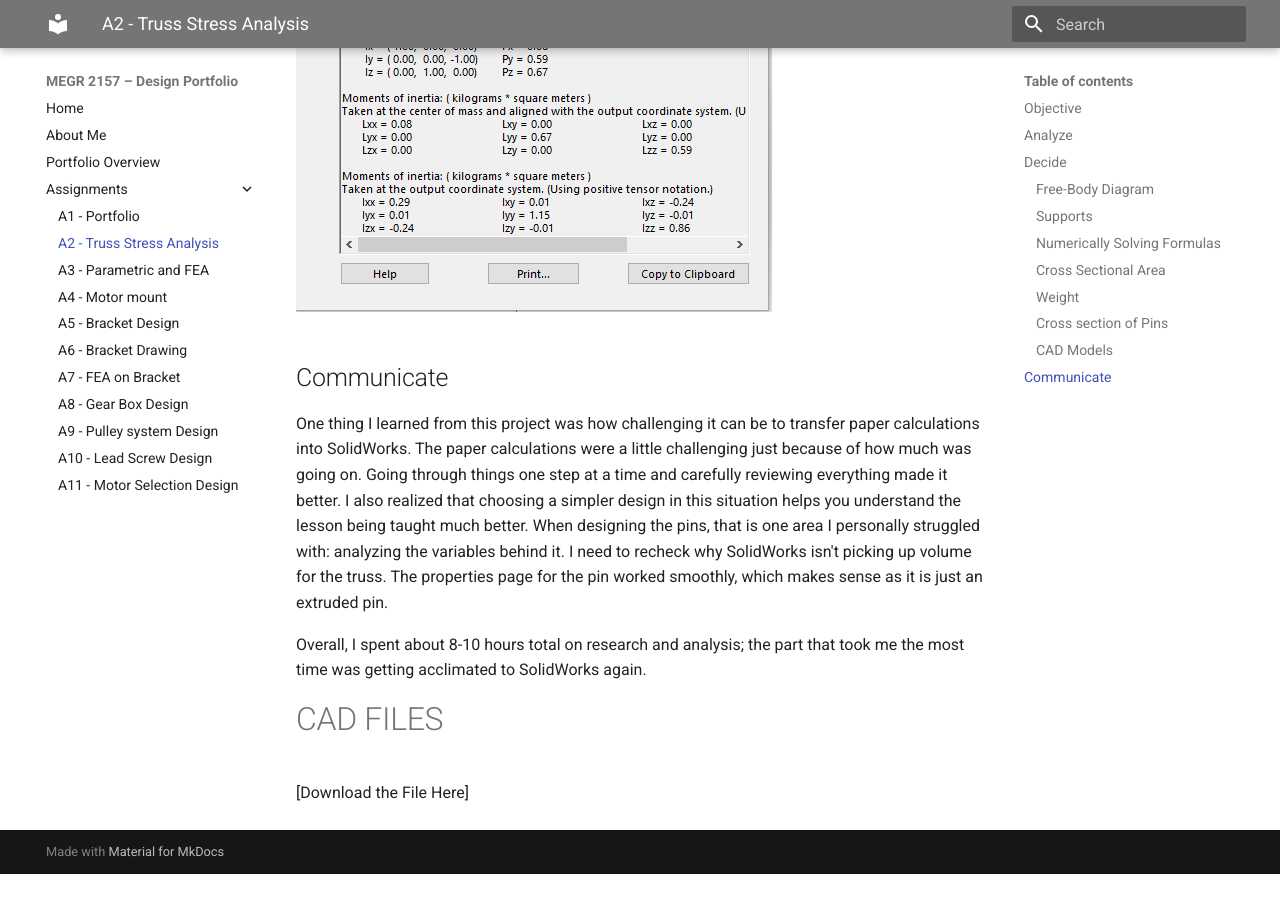
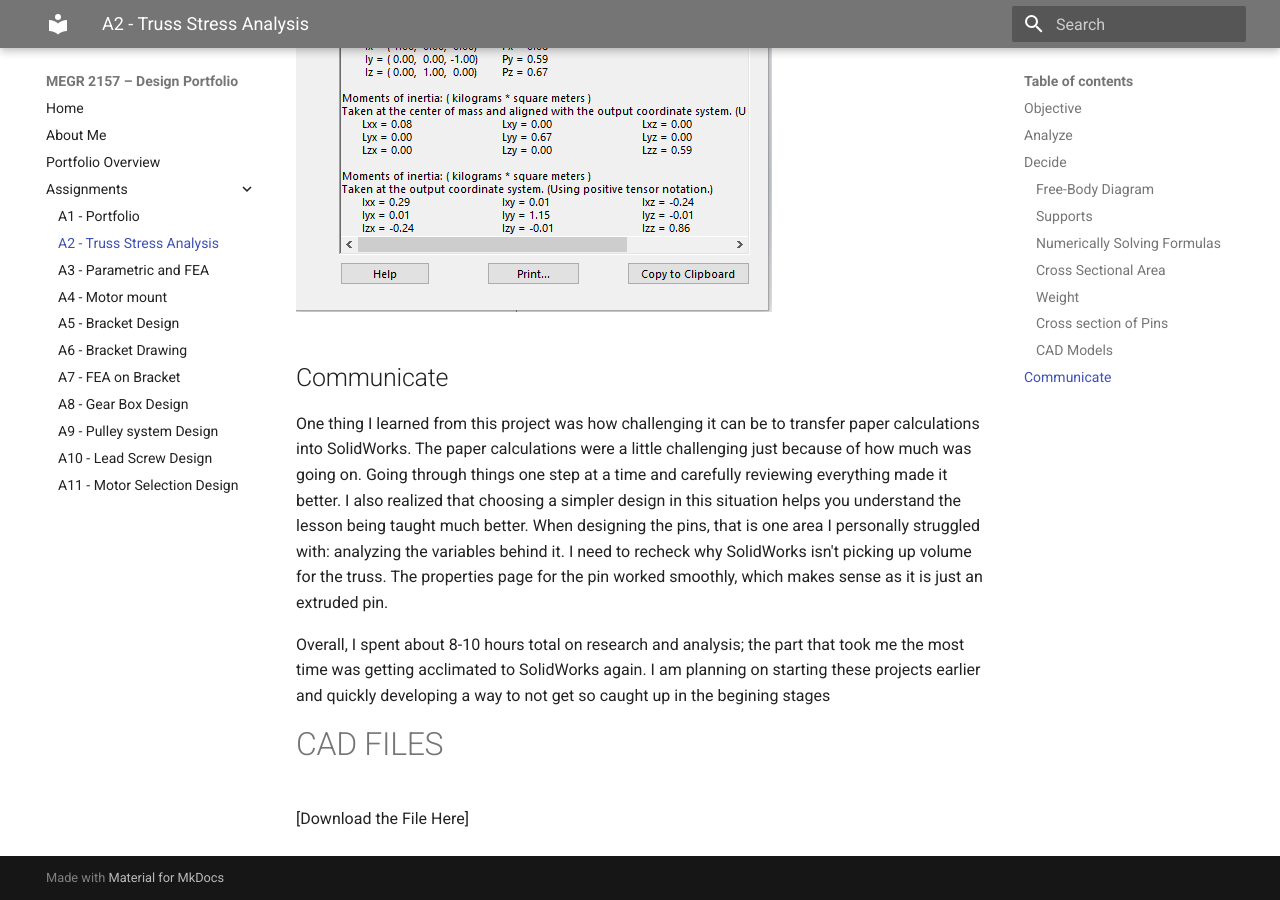
Before and after one commit to JHernPR/MEGR-2157-portfolio, an MkDocs documentation site: the page built from docs/assignments/A02/index.md, in a window 1280 px wide and 900 px high, scrolled down 6999 px. Built offline with MkDocs 1.6.1 and Material for MkDocs 9.7.7, drawn with Linux system fonts in a browser that asks for light colours; before the commit the page ends 7873 px from its top, so only the background shows below that.

Commit message:
Update index.md

```diff
--- a/docs/assignments/A02/index.md
+++ b/docs/assignments/A02/index.md
@@ -73,7 +73,7 @@ This is all of the information used for the pins to determine the cross-sectiona
 
 One thing I learned from this project was how challenging it can be to transfer paper calculations into SolidWorks. The paper calculations were a little challenging just because of how much was going on. Going through things one step at a time and carefully reviewing everything made it better. I also realized that choosing a simpler design in this situation helps you understand the lesson being taught much better. When designing the pins, that is one area I personally struggled with: analyzing the variables behind it. I need to recheck why SolidWorks isn't picking up volume for the truss. The properties page for the pin worked smoothly, which makes sense as it is just an extruded pin.
 
-Overall, I spent about 8-10 hours total on research and analysis; the part that took me the most time was getting acclimated to SolidWorks again.
+Overall, I spent about 8-10 hours total on research and analysis; the part that took me the most time was getting acclimated to SolidWorks again. I am planning on starting these projects earlier and quickly developing a way to not get so caught up in the begining  stages
 
 
 
```
